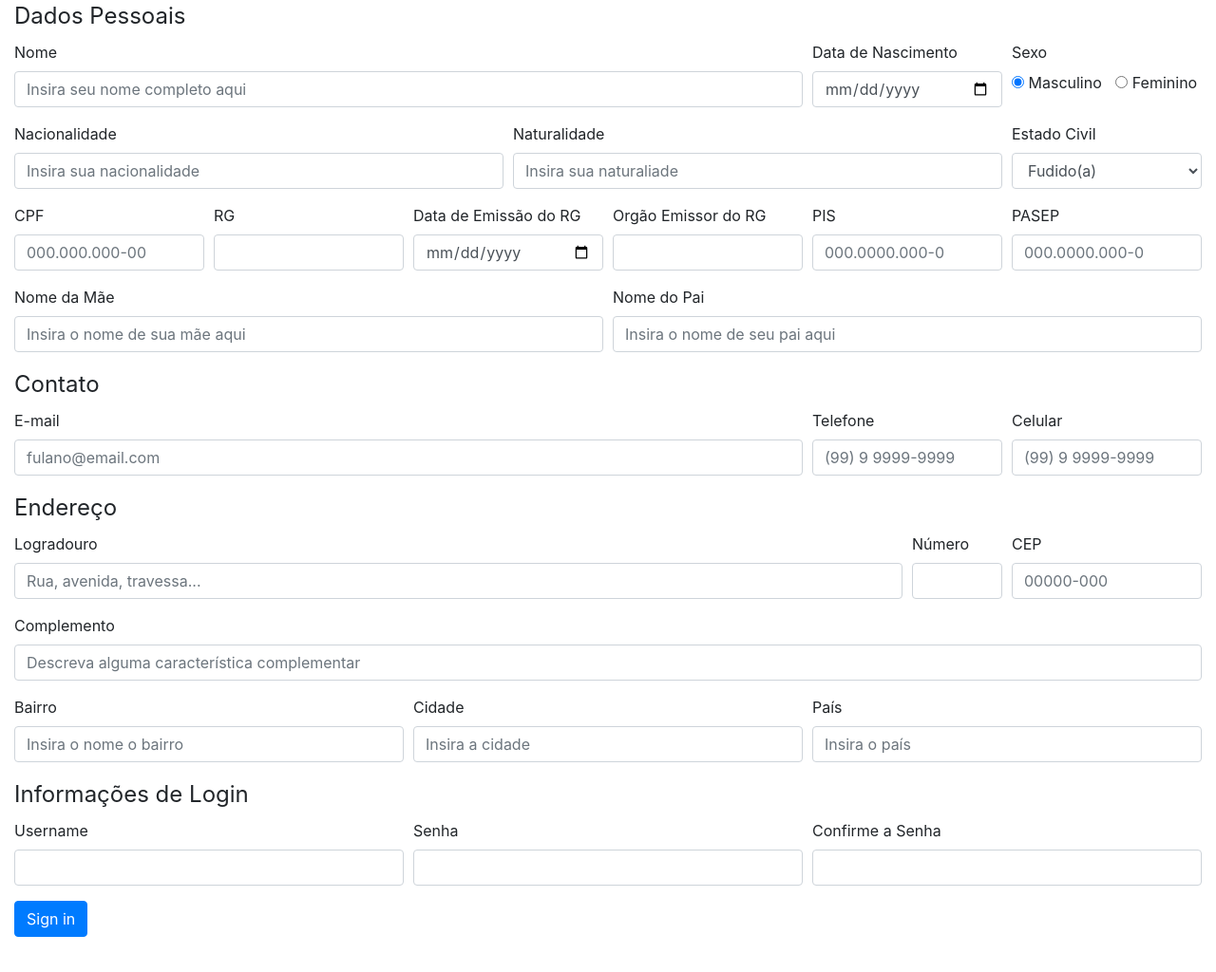
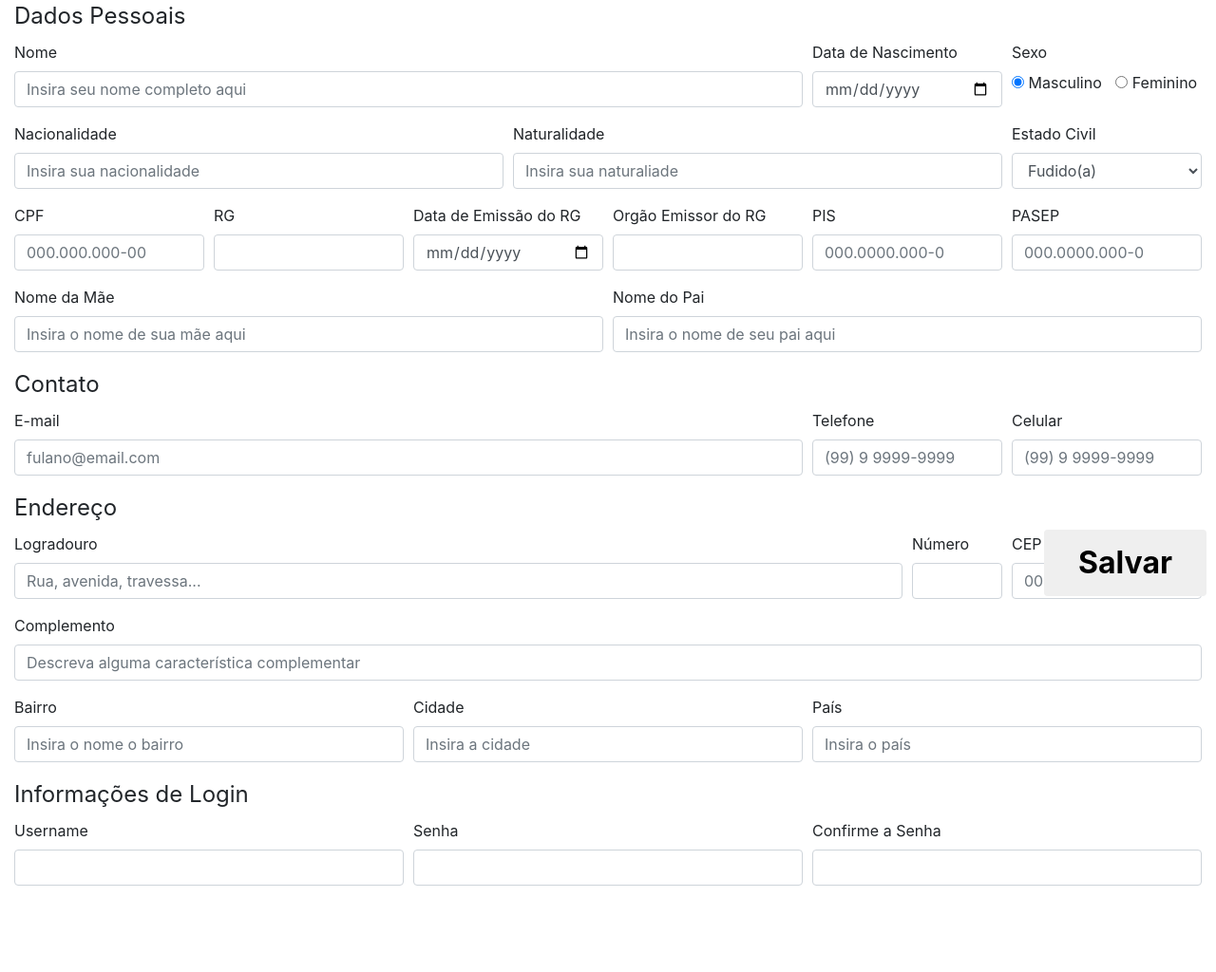
Before and after one commit to JakeDeGea/sistemaCurriculum, a PHP site: page /view/cadastro_funcionario.php in a window 1280 px wide. Shown: the part 162-1186 px from the top of the page at 95% size. Before the commit the page ends 1149 px from the top, so only its background shows below. Run offline with PHP 8.4, Linux system fonts and the light colour scheme; a user stored in the database is signed in.

Commit message:
medanças tela de cadastro

```diff
--- a/_css/cadastro_funcionario.css
+++ b/_css/cadastro_funcionario.css
@@ -1,5 +1,6 @@
 section#corpo {
   background: white !important;
+  padding-bottom: 75px;
 }
 
 section#corpo header h1{
@@ -17,3 +18,15 @@ input#i_masc, input#i_fem {
 input#i_fem {
   margin-left: 10px;
 }
+button#btn_salvar {
+  position: fixed;
+  padding: 15px;
+  padding-left: 35px;
+  padding-right: 35px;
+  right: 10px;
+  bottom: 10px;
+}
+button#btn_salvar h2 {
+  margin: 0px;
+  font-weight: bold;
+}
--- a/_css/inicio.css
+++ b/_css/inicio.css
@@ -12,11 +12,14 @@ body {
     background-size: 40%;
 }
 nav#sidebar {
+    position: relative;
     margin-left: -300px;
     margin-top: 10vh;
     width: 250px;
-    width: 250px;
-    height: 90vh;
+    height: inherit;
+}
+aside {
+ background-color: #383f40;
 }
 nav#sidebar.active {
     margin-left: 0px;
--- a/view/cadastro_funcionario.php
+++ b/view/cadastro_funcionario.php
@@ -216,7 +216,7 @@
                   </div>
                 </div>
               </fieldset>
-              <button type="submit" class="btn btn-primary">Sign in</button>
+              <button type="submit" class="btn" id="btn_salvar"><h2>Salvar</h2></button>
             </form>
           </div>
         </section>
```
